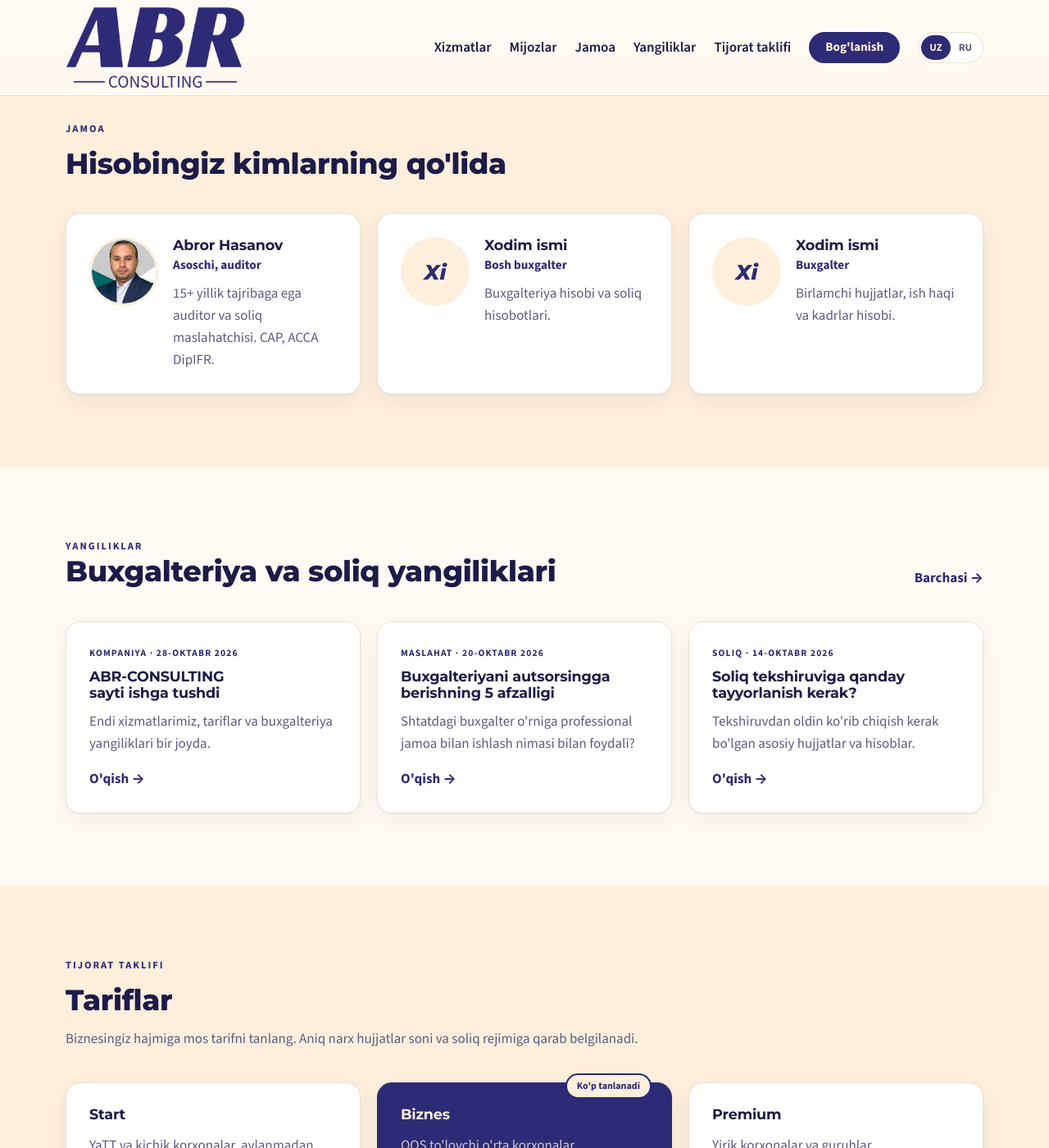
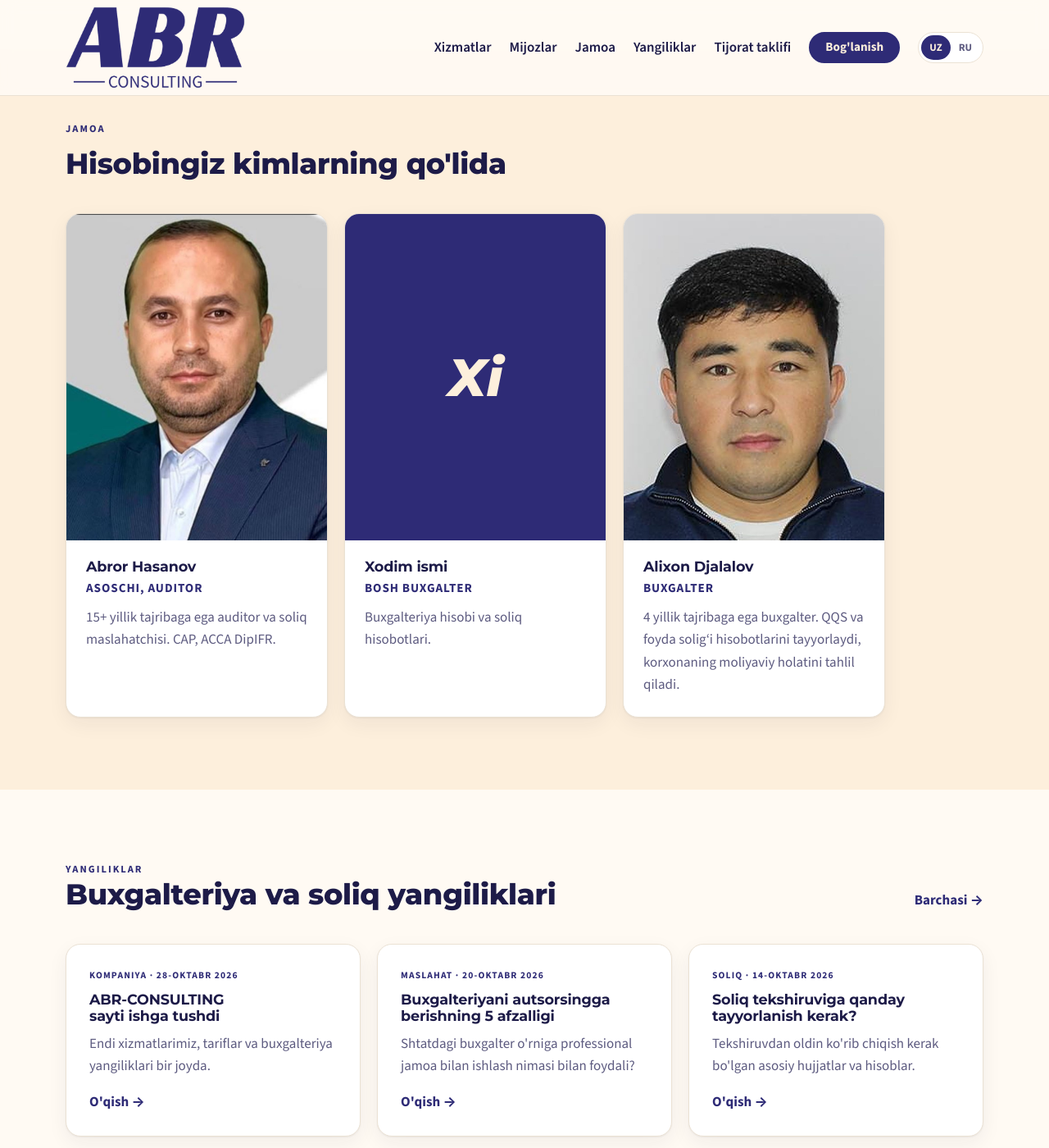
Before and after one commit to abrorhasanov365-sys/abr-consulting.uz, a Jekyll site: the page built from index.html, in a window 1280 px wide and 1400 px high, scrolled down 2412 px. Shown: the whole window at 82% size. Built offline with Jekyll 4.4.1, drawn with Linux system fonts in a browser that asks for light colours.

Commit message:
Jamoa: Alixon Djalalov qo'shildi, kartochkalar katta portret bilan
Co-Authored-By: Claude Opus 5.5 <noreply@anthropic.com>
Claude-Session: https://claude.ai/code/session_011KwqFmBndHrWadM8Pe7Lr8

```diff
--- a/_data/ru/team.yml
+++ b/_data/ru/team.yml
@@ -7,7 +7,7 @@
   role: Главный бухгалтер
   photo: ""
   bio: "Бухгалтерский учёт и налоговая отчётность."
-- name: "Имя сотрудника"
+- name: Алихон Джалалов
   role: Бухгалтер
-  photo: ""
-  bio: "Первичные документы, зарплата и кадровый учёт."
+  photo: /assets/img/team/alixon-djalalov.jpg
+  bio: "Бухгалтер с 4-летним опытом. Готовит отчётность по НДС и налогу на прибыль, анализирует финансовое состояние предприятия."
--- a/_data/uz/team.yml
+++ b/_data/uz/team.yml
@@ -7,7 +7,7 @@
   role: Bosh buxgalter
   photo: ""
   bio: "Buxgalteriya hisobi va soliq hisobotlari."
-- name: "Xodim ismi"
+- name: Alixon Djalalov
   role: Buxgalter
-  photo: ""
-  bio: "Birlamchi hujjatlar, ish haqi va kadrlar hisobi."
+  photo: /assets/img/team/alixon-djalalov.jpg
+  bio: "4 yillik tajribaga ega buxgalter. QQS va foyda solig‘i hisobotlarini tayyorlaydi, korxonaning moliyaviy holatini tahlil qiladi."
--- a/_layouts/home.html
+++ b/_layouts/home.html
@@ -89,12 +89,12 @@ layout: default
       {%- for m in d.team %}
       <article class="member">
         {%- if m.photo != "" %}
-        <img class="avatar" src="{{ m.photo | relative_url }}" alt="{{ m.name }}" loading="lazy">
+        <img class="portrait" src="{{ m.photo | relative_url }}" alt="{{ m.name }}" loading="lazy">
         {%- else %}
         {%- assign parts = m.name | split: " " %}
-        <span class="avatar avatar-text">{{ parts[0] | slice: 0 }}{{ parts[1] | slice: 0 }}</span>
+        <span class="portrait portrait-text">{{ parts[0] | slice: 0 }}{{ parts[1] | slice: 0 }}</span>
         {%- endif %}
-        <div>
+        <div class="member-body">
           <h3>{{ m.name }}</h3>
           <p class="role">{{ m.role }}</p>
           <p class="muted">{{ m.bio }}</p>
--- a/assets/css/style.css
+++ b/assets/css/style.css
@@ -116,10 +116,12 @@ p{margin:0}
 .quote figcaption b{color:var(--ink)}
 
 /* Team */
-.member{display:grid;grid-template-columns:auto 1fr;gap:18px;align-items:start}
-.avatar{width:84px;height:84px;border-radius:50%;object-fit:cover;border:3px solid var(--cream);background:var(--cream)}
-.avatar-text{display:grid;place-items:center;font:italic 800 1.6rem var(--head);color:var(--navy)}
-.role{font-weight:700;color:var(--navy);margin:2px 0 8px;font-size:.95rem}
+.member{padding:0;overflow:hidden;display:flex;flex-direction:column}
+.portrait{width:100%;aspect-ratio:4/5;object-fit:cover;object-position:center top;background:var(--cream);display:block}
+.portrait-text{display:grid;place-items:center;font:italic 800 4rem var(--head);color:var(--cream);background:var(--navy)}
+.member-body{padding:22px 24px 26px;display:grid;gap:4px}
+.role{font-weight:700;color:var(--navy);margin:0 0 6px;font-size:.95rem;text-transform:uppercase;letter-spacing:.06em}
+#jamoa .cards-3,#komanda .cards-3{grid-template-columns:repeat(auto-fill,minmax(250px,1fr));max-width:1000px}
 
 /* News */
 .post-card{display:grid;gap:10px;align-content:start;text-decoration:none;transition:transform .15s,border-color .15s;height:100%}
```
Also changed, not shown: assets/img/team/alixon-djalalov.jpg (added).
